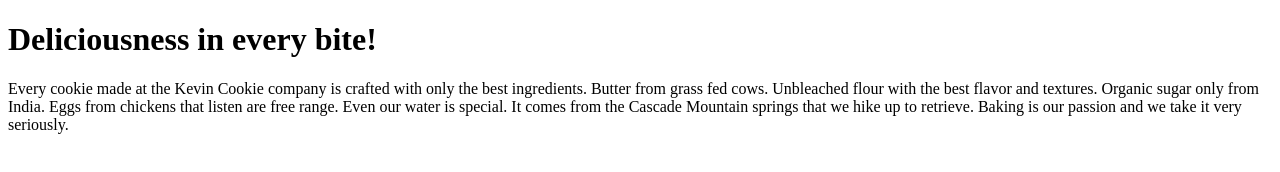
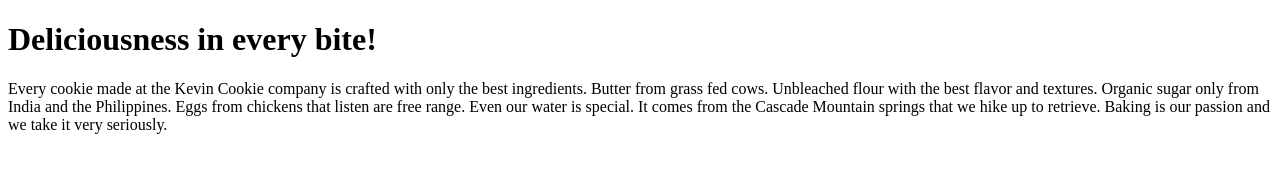
Before and after one commit to Henok-Haile/kevinCookieCompany.com, a plain HTML site: page index.htm in a window 1280 px wide. Drawn offline with Linux system fonts and the light colour scheme.

Commit message:
Update index.htm

```diff
--- a/index.htm
+++ b/index.htm
@@ -4,7 +4,7 @@
 
 <h1>Deliciousness in every bite!</h1>
 
-<p>Every cookie made at the Kevin Cookie company is crafted with only the best ingredients. Butter from grass fed cows. Unbleached flour with the best flavor and textures. Organic sugar only from India. Eggs from chickens that listen are free range. Even our water is special. It comes from the Cascade Mountain springs that we hike up to retrieve. Baking is our passion and we take it very seriously.</p>
+<p>Every cookie made at the Kevin Cookie company is crafted with only the best ingredients. Butter from grass fed cows. Unbleached flour with the best flavor and textures. Organic sugar only from India and the Philippines. Eggs from chickens that listen are free range. Even our water is special. It comes from the Cascade Mountain springs that we hike up to retrieve. Baking is our passion and we take it very seriously.</p>
 
 
 </body>
```
